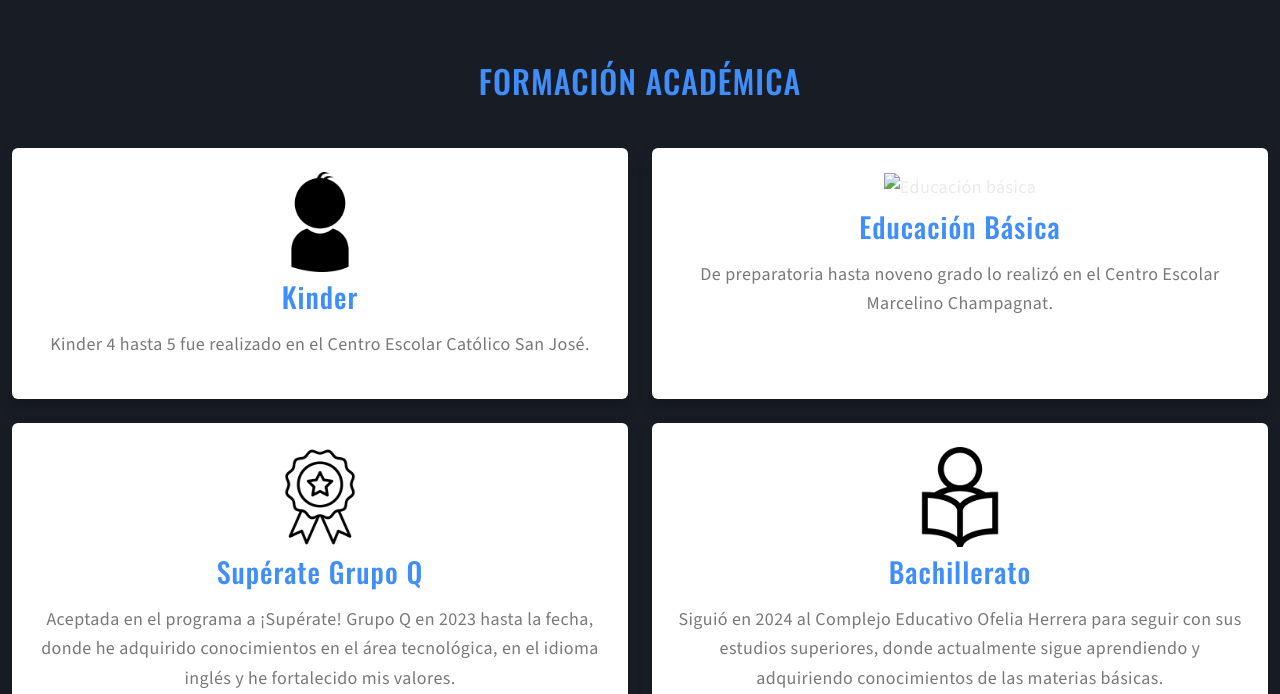
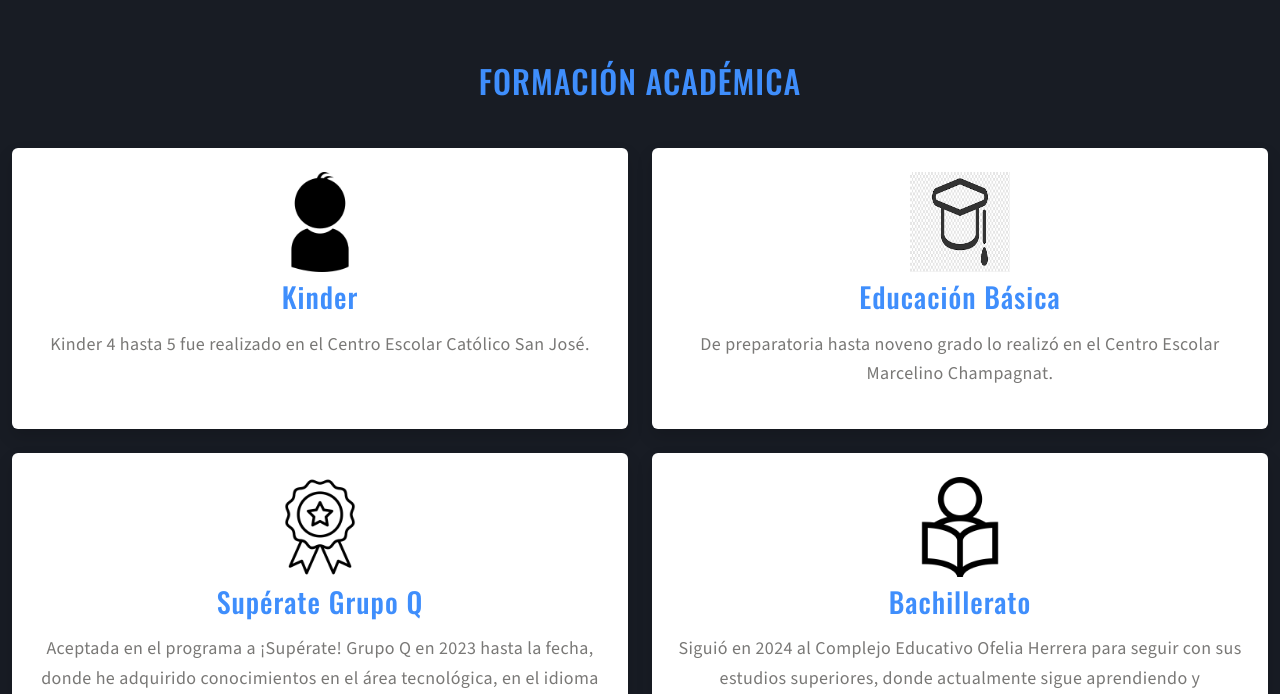
Before and after one commit to sant1ago-quito/Mi-marca-personal, a plain HTML site: page index.html in a window 1280 px wide. Shown: the part 2106-2800 px from the top of the page. Drawn offline with nearby package versions, Linux system fonts and the light colour scheme.

Commit message:
que paso

```diff
--- a/index.html
+++ b/index.html
@@ -351,7 +351,7 @@
         </div>
         <div class="col-md-6 d-flex">
           <div class="text-center w-100 p-4 shadow rounded bg-white h-100">
-            <img src="images/graduatiom.png" alt="Educación básica" width="100" height="100">
+            <img src="images/graduacion.png" alt="Educación básica" width="100" height="100">
             <h3 class="py-2">Educación básica</h3>
             <p class="blog-paragraph">De preparatoria hasta noveno grado lo realizó en el Centro Escolar Marcelino Champagnat.</p>
           </div>
```
